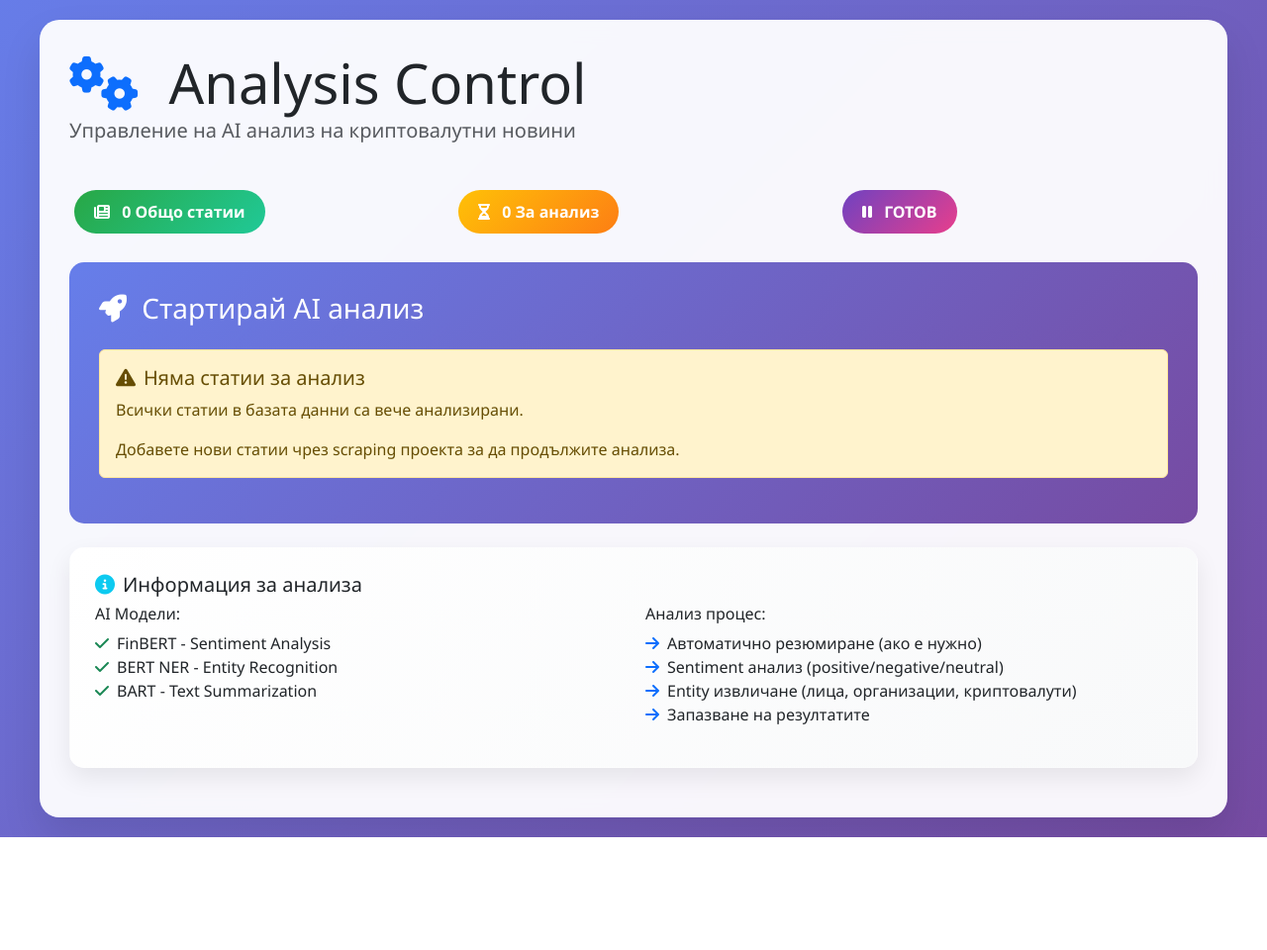
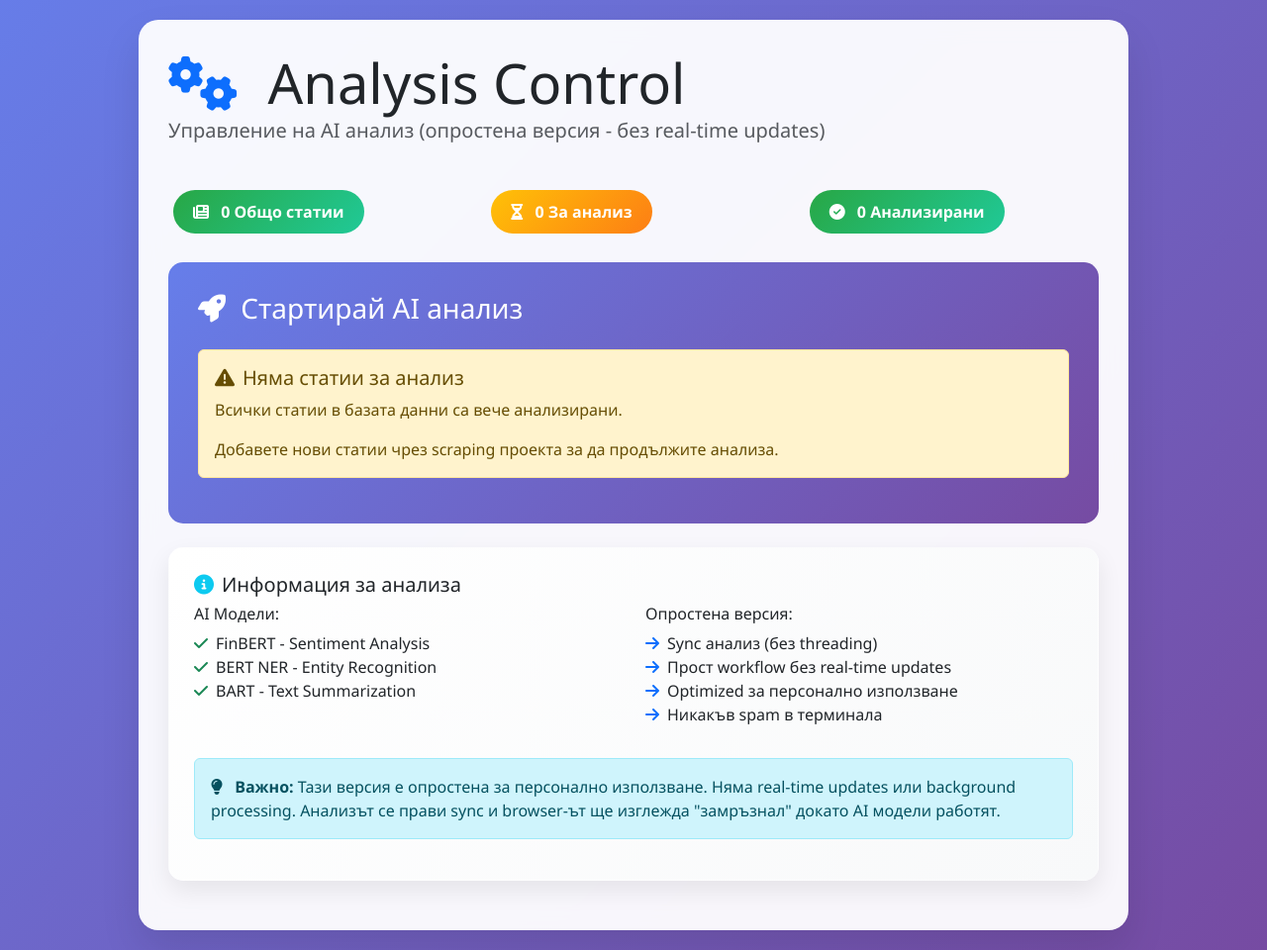
Before and after one commit to BlackRock17/news_santiment, a Flask app: template templates/analysis.html in a window 1280 px wide. Shown: the part 57-1017 px from the top of the page at 99% size. Before the commit the page ends 903 px from the top, so only its background shows below. Run offline with Flask 3, Linux system fonts and the light colour scheme; the template is opened without the code that fills it, so the values that code supplies are empty; parts of the project's set-up code (start-up, migrations or seed data) failed here and were passed over; some libraries are stand-ins or nearby versions.

Commit message:
Updating analysis template

```diff
--- a/templates/analysis.html
+++ b/templates/analysis.html
@@ -19,7 +19,7 @@
             border-radius: 20px;
             box-shadow: 0 20px 40px rgba(0,0,0,0.1);
             margin: 20px auto;
-            max-width: 1200px;
+            max-width: 1000px;
             padding: 30px;
         }
 
@@ -71,40 +71,6 @@
             box-shadow: 0 0 0 0.2rem rgba(102, 126, 234, 0.25);
         }
 
-        .article-item {
-            background: #f8f9fa;
-            border-radius: 10px;
-            padding: 15px;
-            margin-bottom: 10px;
-            border-left: 4px solid #007bff;
-            transition: all 0.3s ease;
-        }
-
-        .article-item:hover {
-            background: #e9ecef;
-            transform: translateX(5px);
-        }
-
-        .article-meta {
-            font-size: 0.9rem;
-            color: #6c757d;
-        }
-
-        .progress-ring {
-            width: 60px;
-            height: 60px;
-        }
-
-        .stat-badge {
-            background: linear-gradient(135deg, #28a745, #20c997);
-            color: white;
-            padding: 10px 20px;
-            border-radius: 50px;
-            font-weight: bold;
-            display: inline-block;
-            margin: 5px;
-        }
-
         .analysis-form {
             background: linear-gradient(135deg, #667eea, #764ba2);
             color: white;
@@ -116,6 +82,16 @@
         .analysis-form .form-select {
             background: rgba(255,255,255,0.9);
             border: none;
+        }
+
+        .stat-badge {
+            background: linear-gradient(135deg, #28a745, #20c997);
+            color: white;
+            padding: 10px 20px;
+            border-radius: 50px;
+            font-weight: bold;
+            display: inline-block;
+            margin: 5px;
         }
 
         .alert-custom {
@@ -194,7 +157,7 @@
                         <i class="fas fa-cogs text-primary me-3"></i>
                         Analysis Control
                     </h1>
-                    <p class="lead text-muted">Управление на AI анализ на криптовалутни новини</p>
+                    <p class="lead text-muted">Управление на AI анализ (опростена версия - без real-time updates)</p>
                 </div>
             </div>
 
@@ -213,15 +176,14 @@
                     </div>
                 </div>
                 <div class="col-md-4">
-                    <div class="stat-badge" style="background: linear-gradient(135deg, #6f42c1, #e83e8c);">
-                        <i class="fas fa-{{ 'spinner fa-spin' if analysis_in_progress else 'pause' }} me-2"></i>
-                        {{ 'АКТИВЕН' if analysis_in_progress else 'ГОТОВ' }}
+                    <div class="stat-badge" style="background: linear-gradient(135deg, #28a745, #20c997);">
+                        <i class="fas fa-check-circle me-2"></i>
+                        {{ stats.analyzed_articles or 0 }} Анализирани
                     </div>
                 </div>
             </div>
 
             <!-- Analysis Form -->
-            {% if not analysis_in_progress %}
             <div class="row mb-4">
                 <div class="col-12">
                     <div class="analysis-form">
@@ -268,7 +230,7 @@
                                                 </label>
                                             </div>
                                             <div class="form-text text-light">
-                                                    Резултатите ще бъдат запазени за по-късен преглед
+                                                Препоръчвам да запазваш резултатите
                                             </div>
                                         </div>
                                     </div>
@@ -283,7 +245,7 @@
                                         <div class="mt-3">
                                             <small class="text-light">
                                                 <i class="fas fa-info-circle me-1"></i>
-                                                    Анализът ще отнеме приблизително 1-2 минути на статия
+                                                Анализът ще отнеме време. Ще те пренасочи към loading страница.
                                             </small>
                                         </div>
                                     </div>
@@ -299,29 +261,6 @@
                     </div>
                 </div>
             </div>
-            {% else %}
-                <div class="row mb-4">
-                    <div class="col-12">
-                        <div class="control-card">
-                            <div class="alert alert-info d-flex align-items-center">
-                                <div class="spinner-border text-info me-3" role="status">
-                                    <span class="visually-hidden">Loading...</span>
-                                </div>
-                                <div>
-                                    <h5 class="alert-heading mb-1">Анализ в ход...</h5>
-                                    <p class="mb-0">
-                                        Моля изчакайте докато анализът завърши.
-                                        Процесът може да отнеме няколко минути.
-                                    </p>
-                                </div>
-                                <a href="{{ url_for('analysis_status') }}" class="btn btn-outline-info btn-sm ms-auto">
-                                    <i class="fas fa-eye me-1"></i>Виж статус
-                                </a>
-                            </div>
-                        </div>
-                    </div>
-                </div>
-            {% endif %}
 
             <!-- Articles Preview -->
             {% if unanalyzed_articles %}
@@ -330,7 +269,7 @@
                         <div class="control-card">
                             <h4 class="mb-3">
                                 <i class="fas fa-list me-2"></i>
-                                Статии за анализ ({{ unanalyzed_articles|length }} от {{ stats.unanalyzed_articles }})
+                                Статии за анализ (първи {{ unanalyzed_articles|length }} от {{ stats.unanalyzed_articles }})
                             </h4>
 
                             <div class="table-responsive">
@@ -395,14 +326,21 @@
                                 </ul>
                             </div>
                             <div class="col-md-6">
-                                <h6>Анализ процес:</h6>
+                                <h6>Опростена версия:</h6>
                                 <ul class="list-unstyled">
-                                    <li><i class="fas fa-arrow-right text-primary me-2"></i>Автоматично резюмиране (ако е нужно)</li>
-                                    <li><i class="fas fa-arrow-right text-primary me-2"></i>Sentiment анализ (positive/negative/neutral)</li>
-                                    <li><i class="fas fa-arrow-right text-primary me-2"></i>Entity извличане (лица, организации, криптовалути)</li>
-                                    <li><i class="fas fa-arrow-right text-primary me-2"></i>Запазване на резултатите</li>
+                                    <li><i class="fas fa-arrow-right text-primary me-2"></i>Sync анализ (без threading)</li>
+                                    <li><i class="fas fa-arrow-right text-primary me-2"></i>Прост workflow без real-time updates</li>
+                                    <li><i class="fas fa-arrow-right text-primary me-2"></i>Optimized за персонално използване</li>
+                                    <li><i class="fas fa-arrow-right text-primary me-2"></i>Никакъв spam в терминала</li>
                                 </ul>
                             </div>
+                        </div>
+
+                        <div class="alert alert-info mt-3">
+                            <i class="fas fa-lightbulb me-2"></i>
+                            <strong>Важно:</strong> Тази версия е опростена за персонално използване.
+                            Няма real-time updates или background processing. Анализът се прави sync
+                            и browser-ът ще изглежда "замръзнал" докато AI модели работят.
                         </div>
                     </div>
                 </div>
@@ -411,14 +349,5 @@
     </div>
 
     <script src="https://cdnjs.cloudflare.com/ajax/libs/bootstrap/5.3.0/js/bootstrap.bundle.min.js"></script>
-
-    <!-- Auto-refresh ако има анализ в ход -->
-    {% if analysis_in_progress %}
-        <script>
-            setTimeout(function() {
-                location.reload();
-            }, 5000); // Refresh на всеки 5 секунди
-        </script>
-    {% endif %}
 </body>
 </html>
```
Also changed, not shown: other parts of templates/analysis.html (+7 -28 lines). Lines whose indentation alone changed are shown as unchanged.
